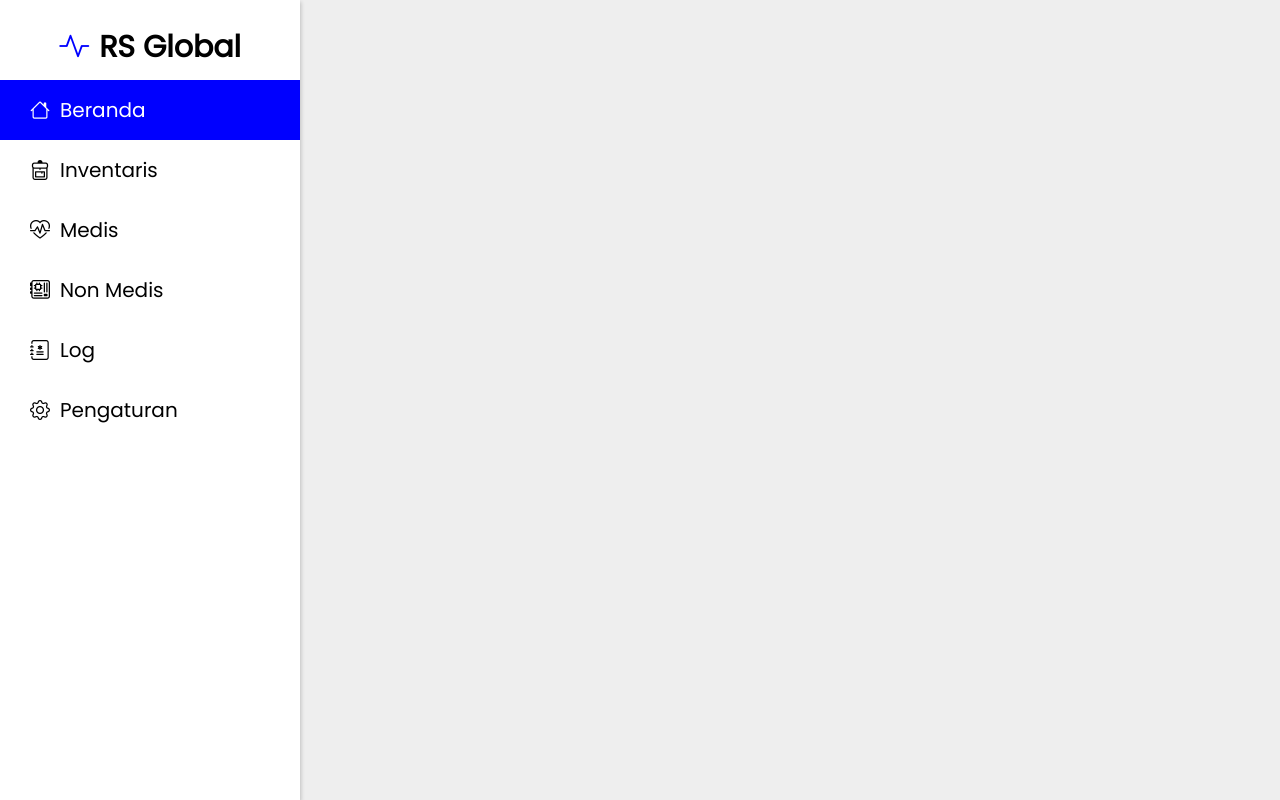
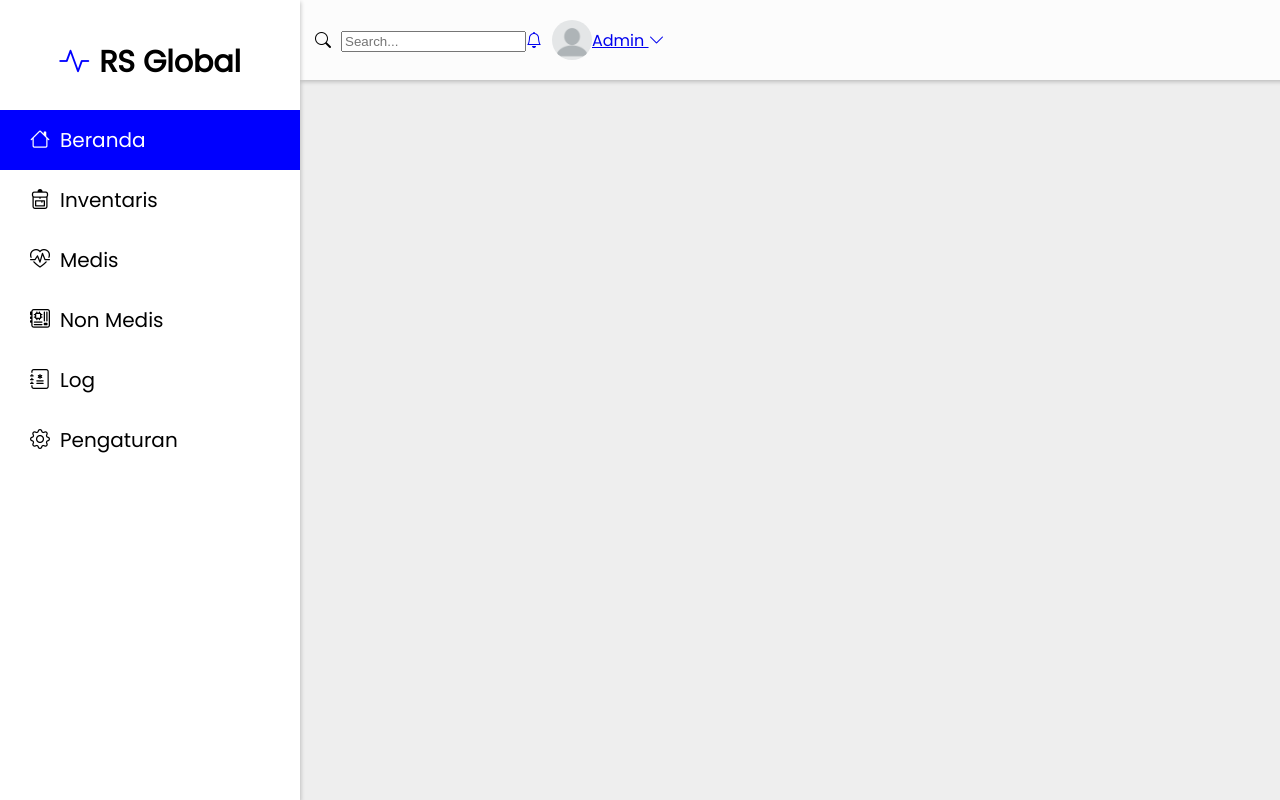
Before and after one commit to Bezaleelderoys/inventarisrs, a PHP site: page /index.php in a window 1280 px wide. Run offline with PHP 8.4, Linux system fonts and the light colour scheme.

Commit message:
added navbar, image, search bar

```diff
--- a/index.php
+++ b/index.php
@@ -9,13 +9,25 @@
     <meta charset="UTF-8">
     <meta name="viewport" content="width=device-width, initial-scale=1.0">
     <title>RS Global</title>
-    <link rel="stylesheet" href="style.css">
+    <link rel="stylesheet" href="src/style.css">
     <link rel="stylesheet" href="https://cdn.jsdelivr.net/npm/bootstrap-icons@1.11.1/font/bootstrap-icons.css">
     <link rel="preconnect" href="https://fonts.googleapis.com">
     <link rel="preconnect" href="https://fonts.gstatic.com" crossorigin>
     <link href="https://fonts.googleapis.com/css2?family=Poppins&display=swap" rel="stylesheet">
 </head>
 <body>
+    <div class="navbar">
+        <div class="container">
+            <div class="nav-items">
+                <form action="">
+                    <i class="bi bi-search"></i><input type="text" name="" id="" placeholder="Search...">
+                </form>
+                <a href="#"><i class="bi bi-bell"></i></a>
+                <img src="img/profile.jpg" alt="">
+                <a href="#"> Admin <i class="bi bi-chevron-down"></i></a>
+            </div>
+        </div>
+    </div>
     <div class="sidebar">
         <div class="container">
             <span class="logo"><h2><i class="bi bi-activity"></i>RS Global</h2></span>
--- a/inventaris.php
+++ b/inventaris.php
@@ -10,7 +10,7 @@
     <meta charset="UTF-8">
     <meta name="viewport" content="width=device-width, initial-scale=1.0">
     <title>RS Global</title>
-    <link rel="stylesheet" href="style.css">
+    <link rel="stylesheet" href="src/style.css">
     <link rel="stylesheet" href="https://cdn.jsdelivr.net/npm/bootstrap-icons@1.11.1/font/bootstrap-icons.css">
     <link rel="preconnect" href="https://fonts.googleapis.com">
     <link rel="preconnect" href="https://fonts.gstatic.com" crossorigin>
--- a/log.php
+++ b/log.php
@@ -9,7 +9,7 @@
     <meta charset="UTF-8">
     <meta name="viewport" content="width=device-width, initial-scale=1.0">
     <title>RS Global</title>
-    <link rel="stylesheet" href="style.css">
+    <link rel="stylesheet" href="src/style.css">
     <link rel="stylesheet" href="https://cdn.jsdelivr.net/npm/bootstrap-icons@1.11.1/font/bootstrap-icons.css">
     <link rel="preconnect" href="https://fonts.googleapis.com">
     <link rel="preconnect" href="https://fonts.gstatic.com" crossorigin>
--- a/medis.php
+++ b/medis.php
@@ -9,7 +9,7 @@
     <meta charset="UTF-8">
     <meta name="viewport" content="width=device-width, initial-scale=1.0">
     <title>RS Global</title>
-    <link rel="stylesheet" href="style.css">
+    <link rel="stylesheet" href="src/style.css">
     <link rel="stylesheet" href="https://cdn.jsdelivr.net/npm/bootstrap-icons@1.11.1/font/bootstrap-icons.css">
     <link rel="preconnect" href="https://fonts.googleapis.com">
     <link rel="preconnect" href="https://fonts.gstatic.com" crossorigin>
--- a/nonmedis.php
+++ b/nonmedis.php
@@ -9,7 +9,7 @@
     <meta charset="UTF-8">
     <meta name="viewport" content="width=device-width, initial-scale=1.0">
     <title>RS Global</title>
-    <link rel="stylesheet" href="style.css">
+    <link rel="stylesheet" href="src/style.css">
     <link rel="stylesheet" href="https://cdn.jsdelivr.net/npm/bootstrap-icons@1.11.1/font/bootstrap-icons.css">
     <link rel="preconnect" href="https://fonts.googleapis.com">
     <link rel="preconnect" href="https://fonts.gstatic.com" crossorigin>
--- a/pengaturan.php
+++ b/pengaturan.php
@@ -9,7 +9,7 @@
     <meta charset="UTF-8">
     <meta name="viewport" content="width=device-width, initial-scale=1.0">
     <title>RS Global</title>
-    <link rel="stylesheet" href="style.css">
+    <link rel="stylesheet" href="src/style.css">
     <link rel="stylesheet" href="https://cdn.jsdelivr.net/npm/bootstrap-icons@1.11.1/font/bootstrap-icons.css">
     <link rel="preconnect" href="https://fonts.googleapis.com">
     <link rel="preconnect" href="https://fonts.gstatic.com" crossorigin>
--- /dev/null
+++ b/src/style.css
@@ -0,0 +1,155 @@
+* {
+  box-sizing: border-box;
+}
+
+body {
+  font-family: "Poppins", sans-serif;
+  width: 100%;
+  height: 100vh;
+  margin: 0;
+  padding: 0;
+  background-color: #eee;
+}
+
+/* global container */
+.container {
+  margin: 7px;
+  padding: 8px;
+}
+
+/* navbnar */
+.navbar{
+  width: 100%;
+  margin-left: 300px;
+  height: 80px;
+  background-color: #fcfcfc;
+  position: fixed;
+  box-shadow: 1px 2px 4px rgba(0, 0, 0, 0.2);
+  display: flex;
+  align-items: center;
+}
+
+.nav-items{
+  display: flex;
+  align-items: center;
+}
+
+.nav-items img{
+  height: 40px;
+  width: 40px;
+  border-radius: 50%;
+}
+
+/* sidebar mulai disini */
+.sidebar {
+  display: flex;
+  justify-content: center;
+  width: 300px;
+  background-color: white;
+  height: 100%;
+  position: fixed;
+  font-size: 20px;
+  margin: 0;
+  padding: 0;
+  box-shadow: 1px 2px 4px rgba(0, 0, 0, 0.2);
+}
+
+span.logo {
+  display: flex;
+  justify-content: center;
+}
+
+span.logo i {
+  color: blue;
+}
+
+.sidebar .nav {
+  display: flex;
+  flex-direction: column;
+  width: 100%;
+}
+
+.sidebar .nav a {
+  width: 300px;
+  height: 60px;
+  text-decoration: none;
+  color: black;
+  align-items: center;
+  padding: 30px;
+  display: flex;
+}
+
+i {
+  margin-right: 10px;
+}
+
+.sidebar .nav a:hover {
+  background-color: blue;
+  color: white;
+  transition: 0.3s;
+  box-shadow: 1px 2px 4px rgba(0, 0, 0, 0.3);
+}
+
+.sidebar .nav a:active {
+  background-color: blue;
+  color: white;
+  transition: 0.3s;
+  box-shadow: 1px 2px 4px rgba(0, 0, 0, 0.3);
+}
+/* sidebar end */
+
+/* konten mulai dari sini */
+.content {
+  position: fixed;
+  width: 100%;
+  margin-left: 300px;
+}
+
+.content form {
+  margin: 10px 0;
+  display: flex;
+  align-items: center;
+}
+
+.content form input[type="text"] {
+  padding: 15px;
+  height: 40px;
+  width: 350px;
+  border: none;
+  box-shadow: 2px 3px 4px rgba(0, 0, 0, 0.3);
+  border-radius: 50px 0 0 50px;
+  outline: none;
+}
+
+
+.content form button {
+  height: 40px;
+  width: 50px;
+  text-align: center;
+  cursor: pointer;
+  border: none;
+  box-shadow: 2px 3px 4px rgba(0, 0, 0, 0.3);
+  border-radius: 0 50px 50px 0;
+  color: black;
+  background-color: lightgrey;
+}
+
+.content form button:hover {
+  opacity: 0.7;
+  transition: 0.2s;
+}
+
+/* form a{
+  color: black;
+  border-radius: 50%;
+  align-items: center;
+  justify-content: center;
+  display: flex;
+}
+
+form a:hover{
+  background-color: grey;
+  color: white;
+} */
+
+/* konten end */
```
Also changed, not shown: img/module_table_bottom.png (added), img/module_table_top.png (added), img/profile.jpg (added).
